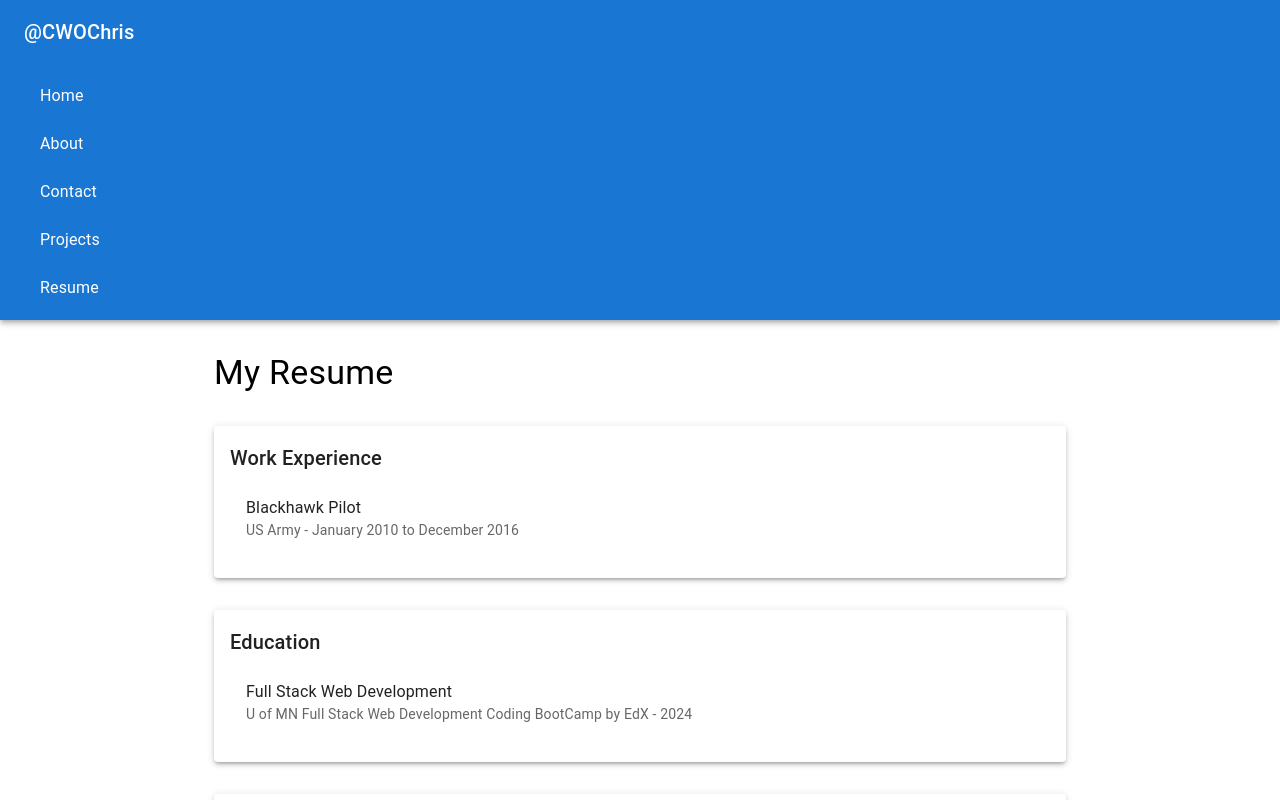
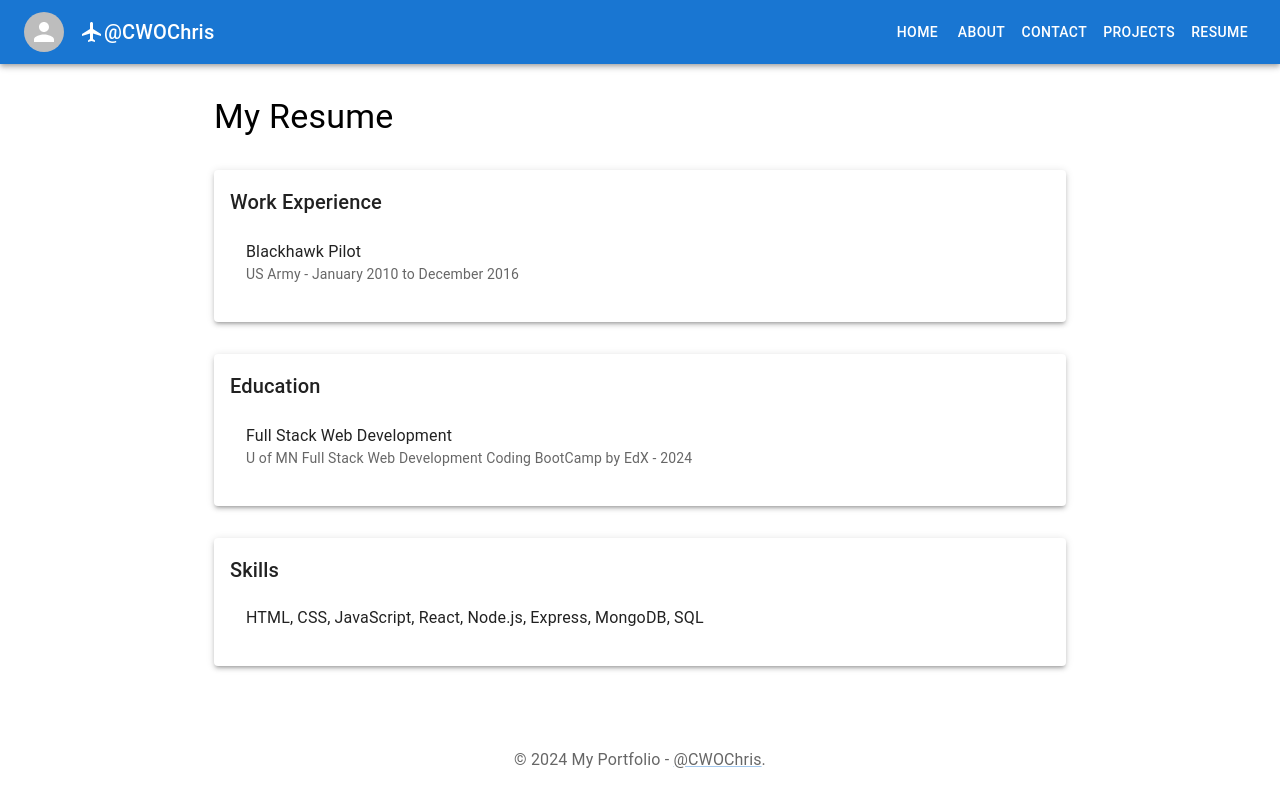
Before and after one commit to CWOChris/operum-ostensae, a React (Create React App) app in the folder my-portfolio/: page /operum-ostensae/resume in a window 1280 px wide. Shown: the top 800 px of the page. Built offline with nearby package versions, Linux system fonts and the light colour scheme.

Commit message:
added the avatar

```diff
--- a/my-portfolio/src/components/Header.jsx
+++ b/my-portfolio/src/components/Header.jsx
@@ -1,7 +1,8 @@
 import React, { useState } from 'react';
-import { AppBar, Toolbar, Typography, Button, IconButton, Drawer, Box, List, ListItem, ListItemText, useTheme, useMediaQuery } from '@mui/material';
-import MenuIcon from '@mui/icons-material/Menu'; // Icon for the menu button
+import { AppBar, Toolbar, Typography, IconButton, Drawer, List, ListItem, ListItemText, Box, useTheme, useMediaQuery, Avatar, Button } from '@mui/material';
+import MenuIcon from '@mui/icons-material/Menu'; // Ensure @mui/icons-material is installed
 import { Link } from 'react-router-dom';
+import FlightIcon from '@mui/icons-material/Flight';
 
 const Header = () => {
     const [mobileOpen, setMobileOpen] = useState(false);
@@ -12,28 +13,22 @@ const Header = () => {
         setMobileOpen(!mobileOpen);
     };
 
-    const drawer = (
-        <Box onClick={handleDrawerToggle} sx={{ textAlign: 'center' }}>
-            <Typography variant="h6" sx={{ my: 2 }}>
-                @CWOChris
-            </Typography>
+    const navLinks = [
+        { title: 'Home', path: '/' },
+        { title: 'About', path: '/about' },
+        { title: 'Contact', path: '/contact' },
+        { title: 'Projects', path: '/projects' },
+        { title: 'Resume', path: '/resume' },
+    ];
+
+    const drawerContent = (
+        <Box onClick={handleDrawerToggle} sx={{ width: 250 }}>
             <List>
-                <ListItem button component={Link} to="/" key="Home">
-                    <ListItemText primary="Home" />
-                </ListItem>
-                {/* Repeat for other links */}
-                <ListItem button component={Link} to="/about" key="About">
-                    <ListItemText primary="About" />
-                </ListItem>
-                <ListItem button component={Link} to="/contact" key="Contact">
-                    <ListItemText primary="Contact" />
-                </ListItem>
-                <ListItem button component={Link} to="/projects" key="Projects">
-                    <ListItemText primary="Projects" />
-                </ListItem>
-                <ListItem button component={Link} to="/resume" key="Resume">
-                    <ListItemText primary="Resume" />
-                </ListItem>
+                {navLinks.map((item) => (
+                    <ListItem button component={Link} to={item.path} key={item.title}>
+                        <ListItemText primary={item.title} />
+                    </ListItem>
+                ))}
             </List>
         </Box>
     );
@@ -48,28 +43,29 @@ const Header = () => {
                             aria-label="open drawer"
                             edge="start"
                             onClick={handleDrawerToggle}
-                            sx={{ mr: 2 }}
                         >
                             <MenuIcon />
                         </IconButton>
                         <Drawer
-                            variant="temporary"
+                            anchor="left"
                             open={mobileOpen}
                             onClose={handleDrawerToggle}
-                            ModalProps={{
-                                keepMounted: true, // Better open performance on mobile.
-                            }}
-                            sx={{
-                                display: { xs: 'block', md: 'none' },
-                                '& .MuiDrawer-paper': { boxSizing: 'border-box', width: 240 },
-                            }}
                         >
-                            {drawer}
+                            {drawerContent}
                         </Drawer>
                     </>
                 ) : (
-                    <Box sx={{ flexGrow: 1, display: 'flex', justifyContent: 'flex-start' }}>
-                        {drawer} {/* Always visible on tablets and larger screens */}
+                    <Box sx={{ flexGrow: 1, display: 'flex', alignItems: 'center' }}>
+                        <Avatar sx={{ marginRight: 2 }} />
+                            <FlightIcon />
+                        <Typography variant="h6" sx={{ flexGrow: 1 }}>
+                            @CWOChris
+                        </Typography>
+                        {navLinks.map((item) => (
+                            <Button color="inherit" component={Link} to={item.path} key={item.title}>
+                                {item.title}
+                            </Button>
+                        ))}
                     </Box>
                 )}
             </Toolbar>
```
